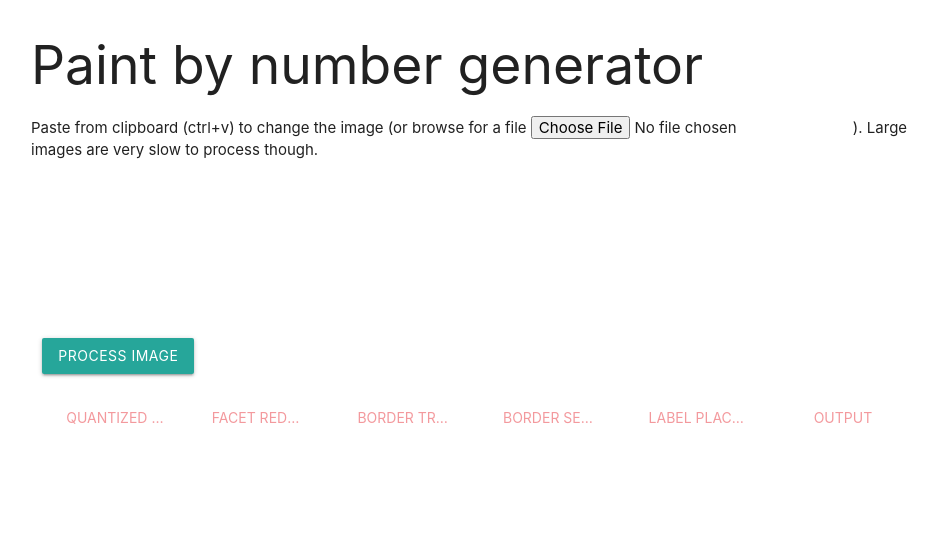
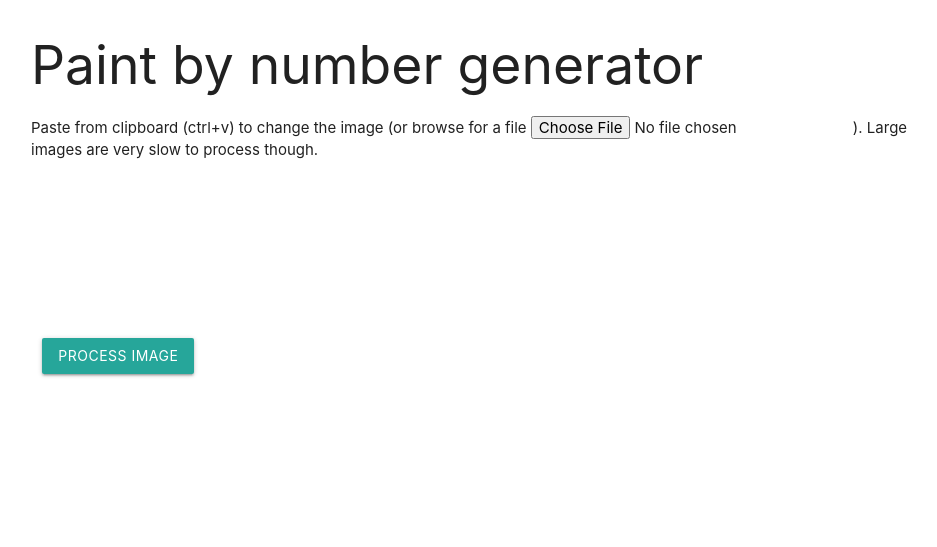
Before and after one commit to trueeth/paint-by-number-generator, a website with bundled scripts: page index.html in a window 1280 px wide. Shown: the top 547 px of the page, without its empty margins (161-1098 px from the left). Built offline with nearby package versions, Linux system fonts and the light colour scheme.

Commit message:
working on output canvas

```diff
--- a/index.html
+++ b/index.html
@@ -29,31 +29,7 @@
         </div>
 
         <div class="row">
-            <div class="col s12">
-                <ul id="tabsOutput" class="tabs">
-                    <li class="tab col s2">
-                        <a href="#kmeans-pane">Quantized image</a>
-                    </li>
-                    <li class="tab col s2">
-                        <a href="#reduction-pane">Facet reduction</a>
-                    </li>
-                    <li class="tab col s2">
-                        <a href="#borderpath-pane">Border tracing</a>
-                    </li>
-                    <li class="tab col s2">
-                        <a href="#bordersegmentation-pane">Border segmentation</a>
-                    </li>
-                    <li class="tab col s2">
-                        <a href="#labelplacement-pane">Label placement</a>
-                    </li>
-                    <li class="tab col s2">
-                        <a href="#output-pane">Output</a>
-                    </li>
-                    <li class="tab col s2">
-                        <a href="#log-pane">Log</a>
-                    </li>
-                </ul>
-            </div>
+
             <div id="kmeans-pane" class="col s12">
                 <canvas id="cKMeans"></canvas>
             </div>
--- a/src/gui.ts
+++ b/src/gui.ts
@@ -32,10 +32,6 @@ export async function process() {
       cancellationToken
     );
     await updateOutput();
-    const tabsOutput = M.Tabs.getInstance(
-      document.getElementById("tabsOutput")!
-    );
-    tabsOutput.select("output-pane");
   } catch (e: any) {
     console.log(e);
   }
```
